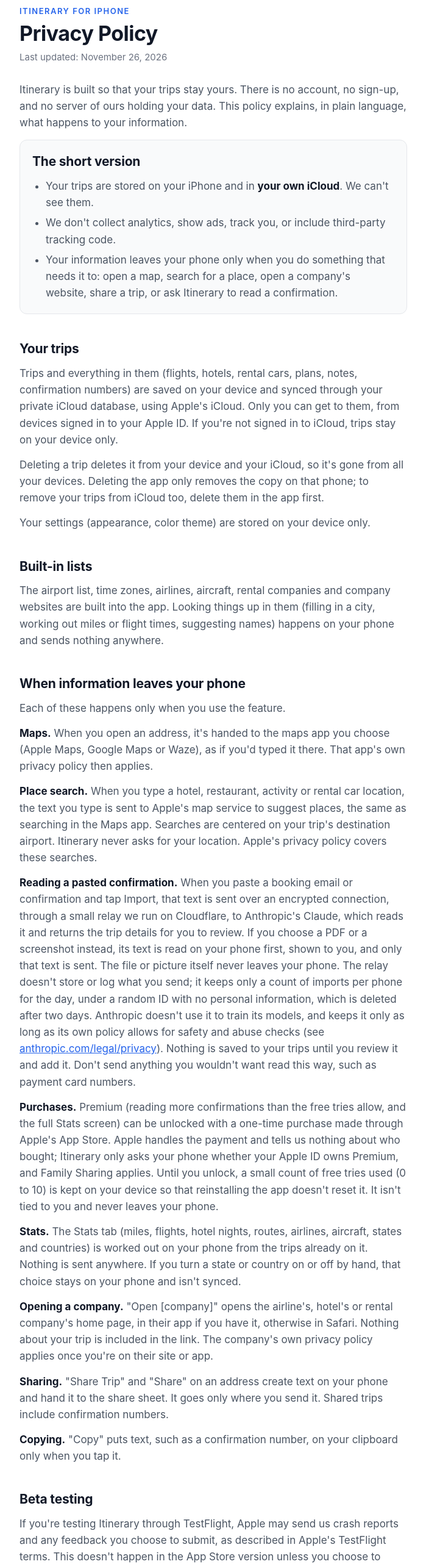
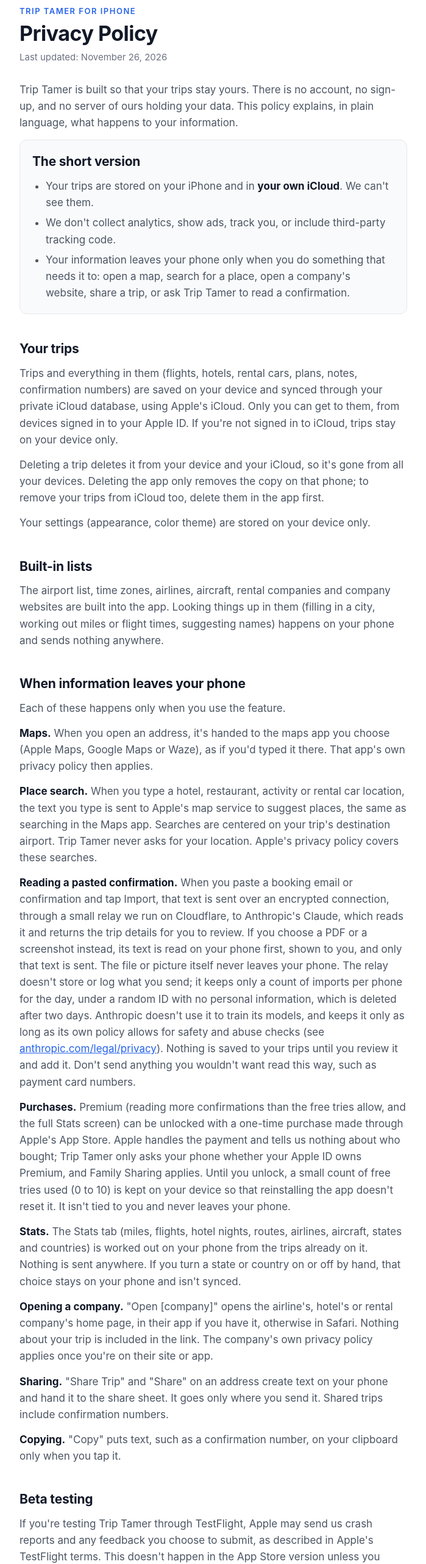
Before and after one commit to trvanlin/ios-terms, a plain HTML site: page itinerary/privacy/index.html in a window 1280 px wide. Shown: the part 40-2604 px from the top of the page at 61% size, without its empty margins (290-989 px from the left). Drawn offline with Linux system fonts and the light colour scheme.

Commit message:
Privacy policy: Trip Tamer name
Co-Authored-By: Claude Sonnet 5.5 <noreply@anthropic.com>

```diff
--- a/itinerary/privacy/index.html
+++ b/itinerary/privacy/index.html
@@ -4,8 +4,8 @@
 <meta charset="utf-8">
 <meta name="viewport" content="width=device-width, initial-scale=1">
 <meta name="color-scheme" content="light dark">
-<title>Itinerary Privacy Policy</title>
-<meta name="description" content="How the Itinerary iPhone app handles your information: trips stay on your phone and in your own iCloud.">
+<title>Trip Tamer Privacy Policy</title>
+<meta name="description" content="How the Trip Tamer iPhone app handles your information: trips stay on your phone and in your own iCloud.">
 <!-- No external fonts, scripts or trackers: this page loads nothing from anywhere else. -->
 <style>
   :root {
@@ -42,18 +42,18 @@
 </head>
 <body>
 <main>
-  <p class="app">Itinerary for iPhone</p>
+  <p class="app">Trip Tamer for iPhone</p>
   <h1>Privacy Policy</h1>
   <p class="updated">Last updated: November 26, 2026</p>
 
-  <p>Itinerary is built so that your trips stay yours. There is no account, no sign-up, and no server of ours holding your data. This policy explains, in plain language, what happens to your information.</p>
+  <p>Trip Tamer is built so that your trips stay yours. There is no account, no sign-up, and no server of ours holding your data. This policy explains, in plain language, what happens to your information.</p>
 
   <section class="summary">
     <h2>The short version</h2>
     <ul>
       <li>Your trips are stored on your iPhone and in <strong>your own iCloud</strong>. We can't see them.</li>
       <li>We don't collect analytics, show ads, track you, or include third-party tracking code.</li>
-      <li>Your information leaves your phone only when you do something that needs it to: open a map, search for a place, open a company's website, share a trip, or ask Itinerary to read a confirmation.</li>
+      <li>Your information leaves your phone only when you do something that needs it to: open a map, search for a place, open a company's website, share a trip, or ask Trip Tamer to read a confirmation.</li>
     </ul>
   </section>
 
@@ -68,10 +68,10 @@
   <h2>When information leaves your phone</h2>
   <p>Each of these happens only when you use the feature.</p>
   <p><strong>Maps.</strong> When you open an address, it's handed to the maps app you choose (Apple Maps, Google Maps or Waze), as if you'd typed it there. That app's own privacy policy then applies.</p>
-  <p><strong>Place search.</strong> When you type a hotel, restaurant, activity or rental car location, the text you type is sent to Apple's map service to suggest places, the same as searching in the Maps app. Searches are centered on your trip's destination airport. Itinerary never asks for your location. Apple's privacy policy covers these searches.</p>
+  <p><strong>Place search.</strong> When you type a hotel, restaurant, activity or rental car location, the text you type is sent to Apple's map service to suggest places, the same as searching in the Maps app. Searches are centered on your trip's destination airport. Trip Tamer never asks for your location. Apple's privacy policy covers these searches.</p>
   <p><strong>Reading a pasted confirmation.</strong> When you paste a booking email or confirmation and tap Import, that text is sent over an encrypted connection, through a small relay we run on Cloudflare, to Anthropic's Claude, which reads it and returns the trip details for you to review. If you choose a PDF or a screenshot instead, its text is read on your phone first, shown to you, and only that text is sent. The file or picture itself never leaves your phone. The relay doesn't store or log what you send; it keeps only a count of imports per phone for the day, under a random ID with no personal information, which is deleted after two days. Anthropic doesn't use it to train its models, and keeps it only as long as its own policy allows for safety and abuse checks (see <a href="https://www.anthropic.com/legal/privacy">anthropic.com/legal/privacy</a>). Nothing is saved to your trips until you review it and add it. Don't send anything you wouldn't want read this way, such as payment card numbers.</p>
 
-  <p><strong>Purchases.</strong> Premium (reading more confirmations than the free tries allow, and the full Stats screen) can be unlocked with a one-time purchase made through Apple's App Store. Apple handles the payment and tells us nothing about who bought; Itinerary only asks your phone whether your Apple ID owns Premium, and Family Sharing applies. Until you unlock, a small count of free tries used (0 to 10) is kept on your device so that reinstalling the app doesn't reset it. It isn't tied to you and never leaves your phone.</p>
+  <p><strong>Purchases.</strong> Premium (reading more confirmations than the free tries allow, and the full Stats screen) can be unlocked with a one-time purchase made through Apple's App Store. Apple handles the payment and tells us nothing about who bought; Trip Tamer only asks your phone whether your Apple ID owns Premium, and Family Sharing applies. Until you unlock, a small count of free tries used (0 to 10) is kept on your device so that reinstalling the app doesn't reset it. It isn't tied to you and never leaves your phone.</p>
 
   <p><strong>Stats.</strong> The Stats tab (miles, flights, hotel nights, routes, airlines, aircraft, states and countries) is worked out on your phone from the trips already on it. Nothing is sent anywhere. If you turn a state or country on or off by hand, that choice stays on your phone and isn't synced.</p>
 
@@ -80,10 +80,10 @@
   <p><strong>Copying.</strong> "Copy" puts text, such as a confirmation number, on your clipboard only when you tap it.</p>
 
   <h2>Beta testing</h2>
-  <p>If you're testing Itinerary through TestFlight, Apple may send us crash reports and any feedback you choose to submit, as described in Apple's TestFlight terms. This doesn't happen in the App Store version unless you choose to share analytics with app developers in your iPhone's settings.</p>
+  <p>If you're testing Trip Tamer through TestFlight, Apple may send us crash reports and any feedback you choose to submit, as described in Apple's TestFlight terms. This doesn't happen in the App Store version unless you choose to share analytics with app developers in your iPhone's settings.</p>
 
   <h2>Children</h2>
-  <p>Itinerary isn't directed at children under 13 and doesn't knowingly collect information from anyone.</p>
+  <p>Trip Tamer isn't directed at children under 13 and doesn't knowingly collect information from anyone.</p>
 
   <h2>Changes</h2>
   <p>If this policy changes, the new version will be posted here with a new date. If a change affects how your information leaves your phone, the app will tell you before it happens.</p>
@@ -91,7 +91,7 @@
   <h2>Contact</h2>
   <p>Questions? Email <a href="mailto:vlsales@me.com">vlsales@me.com</a>.</p>
 
-  <footer>Itinerary for iPhone</footer>
+  <footer>Trip Tamer for iPhone</footer>
 </main>
 </body>
 </html>
```
